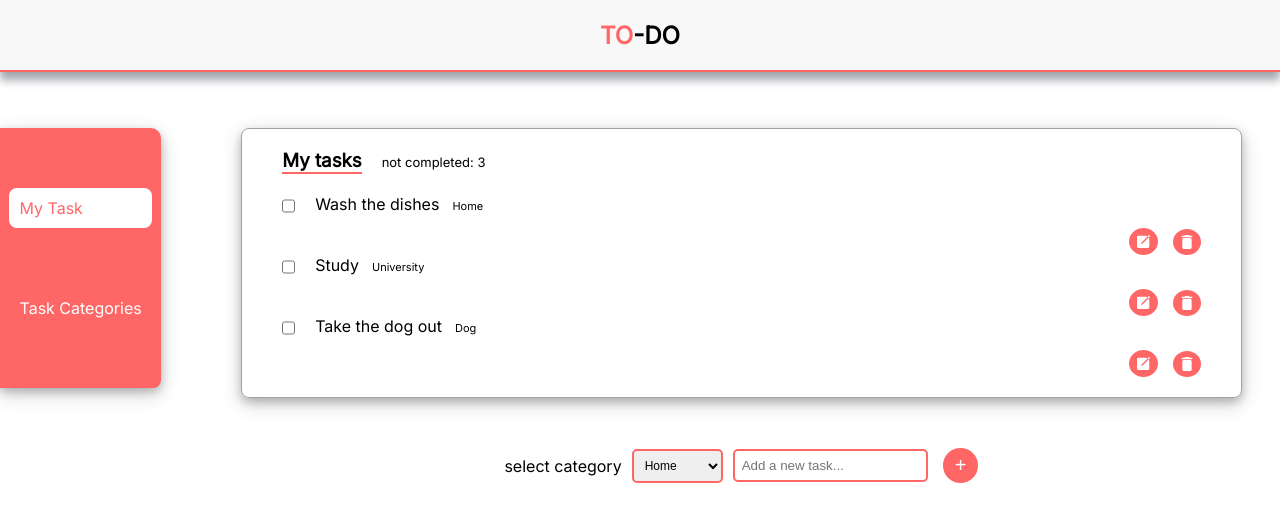
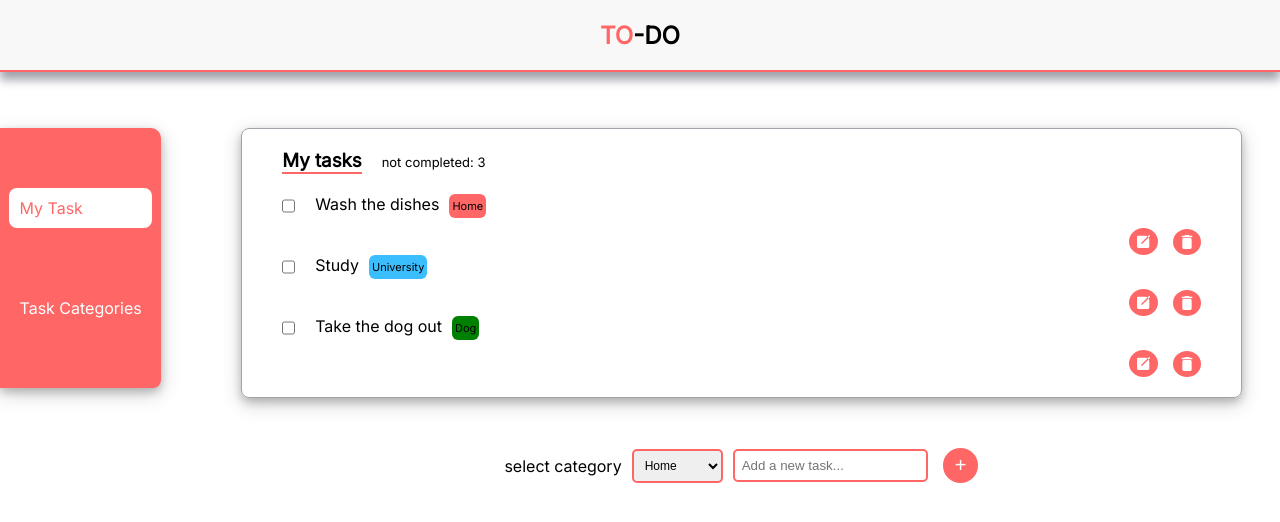
Before and after one commit to Benny-03/app-todo, a React (Vite) app: page / in a window 1280 px wide. Shown: the top 522 px of the page. Built offline with nearby package versions, Linux system fonts and the light colour scheme.

Commit message:
fix category color background

```diff
--- a/src/components/TodoList.jsx
+++ b/src/components/TodoList.jsx
@@ -12,7 +12,7 @@ export const TodoList = () => {
                 task.completed = !task.completed;
             }
         });
-        dispatchNotCompleted({type: "completed", tasks: tasks})
+        dispatchNotCompleted({ type: "completed", tasks: tasks })
     };
 
     useEffect(() => {
@@ -28,7 +28,7 @@ export const TodoList = () => {
             <ul>
                 {tasks.map((task) => (
                     <li key={task.id}>
-                        <div style={{display: "flex"}}>
+                        <div style={{ display: "flex" }}>
                             <input
                                 type="checkbox"
                                 id={task.id}
@@ -39,11 +39,11 @@ export const TodoList = () => {
                             />
                             {task.title}
                             {task.category && category &&
-                                <div className="color-cat" style={{backgroundColor: category.map((c) => (c.title === task.category) ? c.color : "")}}>{task.category}</div>
+                                <div className="color-cat" style={{ backgroundColor: category.find((c) => c.title === task.category)?.color }}>{task.category}</div>
                             }
                         </div>
                         <div className="buttons-edit">
-                            <EditTodo id={task.id} cat={task.category} text={task.title}/>
+                            <EditTodo id={task.id} cat={task.category} text={task.title} />
                             <RemoveTodo id={task.id} />
                         </div>
                     </li>
--- a/src/state.jsx
+++ b/src/state.jsx
@@ -118,10 +118,12 @@ export const StoreContext = createContext({
     dispatchNotCompleted: () => {}
 });
 
+const combineDispatchers = (...dispatchers) => (action) => dispatchers.forEach((dispatch) => dispatch())
+
 export const Provider = ({ children }) => {
     const [tasks, dispatch] = useReducer(reducerTask, initialTasks);
     const [category, dispatchCat] = useReducer(reducerCat, initialCategories);
-    const [taskNotCompleted, dispatchNotCompleted] = useReducer(reducerNotCompleted, tasks.lenght)
+    const [taskNotCompleted, dispatchNotCompleted] = useReducer(reducerNotCompleted, tasks.length)
 
     return (
         <StoreContext.Provider value={{
```
